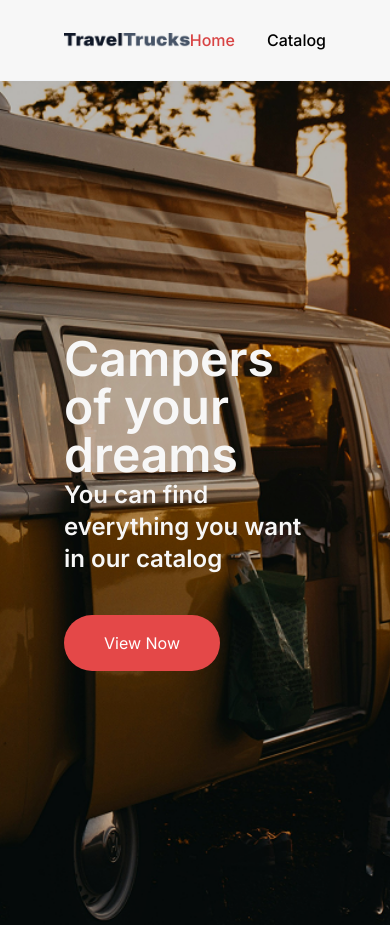
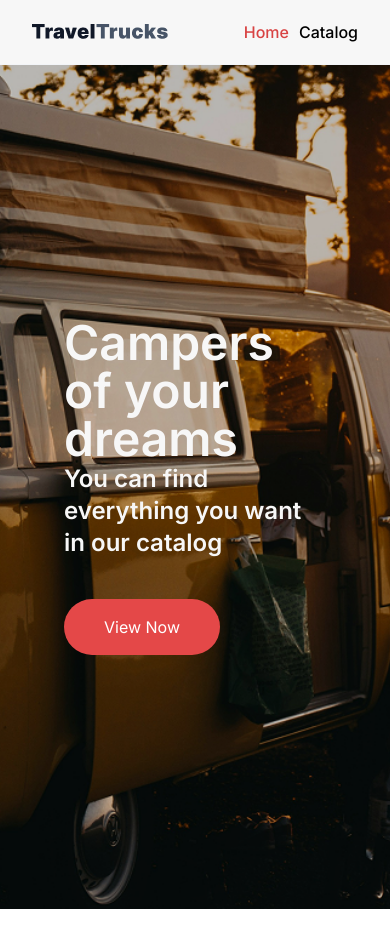
Before and after one commit to subatyucel/TravelTrucks, a React (Vite) app: page / in a window 390 px wide. Built offline with nearby package versions, Linux system fonts and the light colour scheme.

Commit message:
navigation responsive classes added

```diff
--- a/src/components/Navigation.jsx
+++ b/src/components/Navigation.jsx
@@ -3,11 +3,11 @@ import { NavLink } from "react-router-dom";
 function Navigation() {
   return (
     <header>
-      <nav className="bg-[#F7F7F7] px-[64px] py-[28px] flex items-center justify-between border-b border-[#F2F4F7]">
+      <nav className="bg-[#F7F7F7] px-8 py-5 md:px-16 md:py-7 flex items-center justify-between border-b border-[#F2F4F7]">
         <NavLink to="/" className="logo">
           <img src="/logo.png" alt="TravelTrucks logo" />
         </NavLink>
-        <ul className="flex gap-[32px] m-auto">
+        <ul className="flex gap-2.5 md:gap-8 md:m-auto">
           <li>
             <NavLink
               to="/"
```
